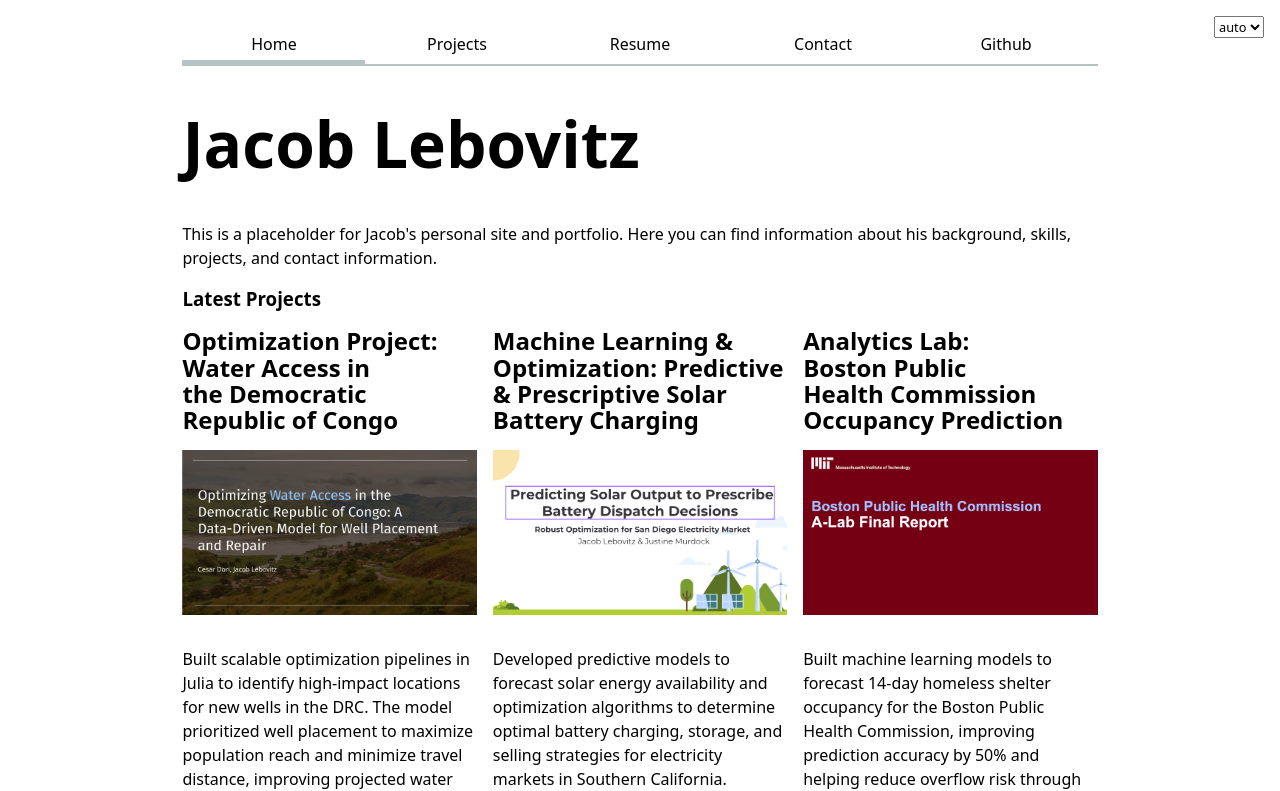
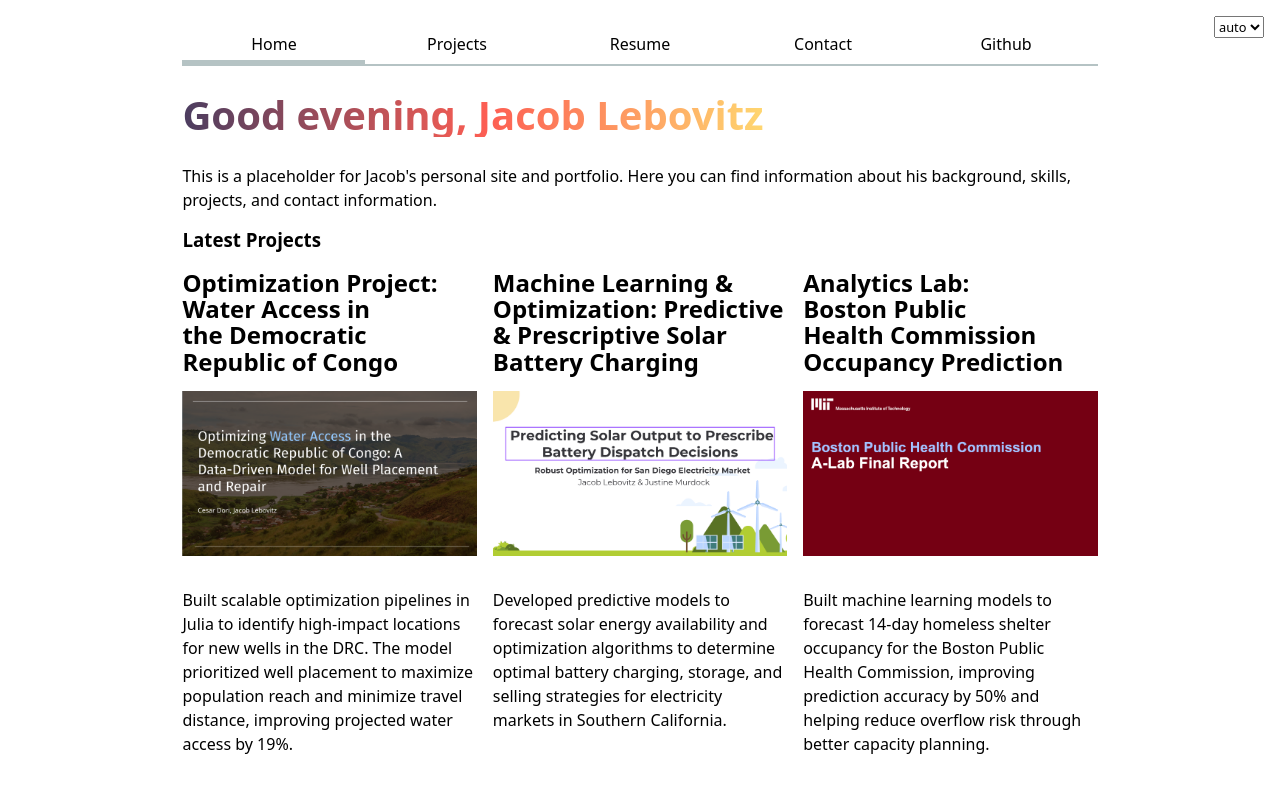
Before and after one commit to jacob-lebovitz/svelteportfolio, a SvelteKit app: page / in a window 1280 px wide. Shown: the top 791 px of the page. Built offline with nearby package versions, Linux system fonts and the light colour scheme.

Commit message:
added colors and gradient
additional colors

```diff
--- a/src/routes/+page.svelte
+++ b/src/routes/+page.svelte
@@ -28,7 +28,9 @@
 </script>
 
 
-<h1>Jacob Lebovitz</h1>
+<h1 class="greeting {gradientClass}">
+  {greeting}, Jacob Lebovitz
+</h1>
 <p>This is a placeholder for Jacob's personal site and portfolio. Here you can find information about his background, skills, projects, and contact information.</p>
 <h3> Latest Projects </h3>
 <div class="projects">
@@ -75,4 +77,33 @@
     border-radius: 8px;
     }
 
+    .greeting {
+    font-size: 2.5rem;
+    font-weight: 700;
+    background-clip: text;
+    -webkit-background-clip: text;
+    color: transparent;
+    }
+
+    /* Morning: blue → soft yellow */
+    .morning {
+    background-image: linear-gradient(90deg, #4facfe, #fddb92);
+    }
+
+    /* Afternoon: blue → green */
+    .afternoon {
+    background-image: linear-gradient(90deg, #36dc9a, #5b86e5);
+    }
+
+    /* Evening: sunset */
+    .evening {
+    background-image: linear-gradient(90deg, #4B3D60, #FD5E53, #FFE373, #FFC39D);
+    }
+
+    /* Night: deep blue → purple */
+    .night {
+    background-image: linear-gradient(90deg, #141e30, #243b55, #4b6cb7);
+    }
+
+
 </style>
```
